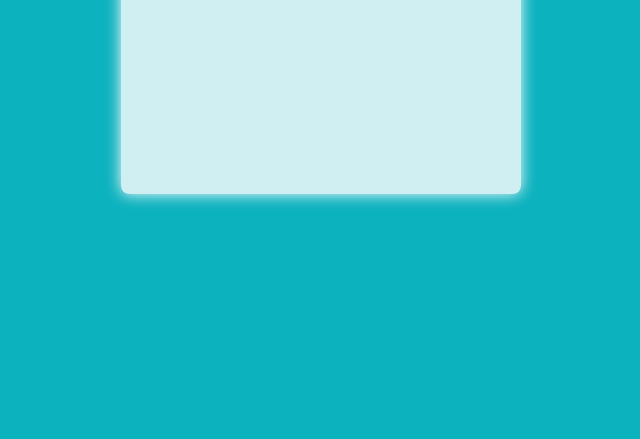
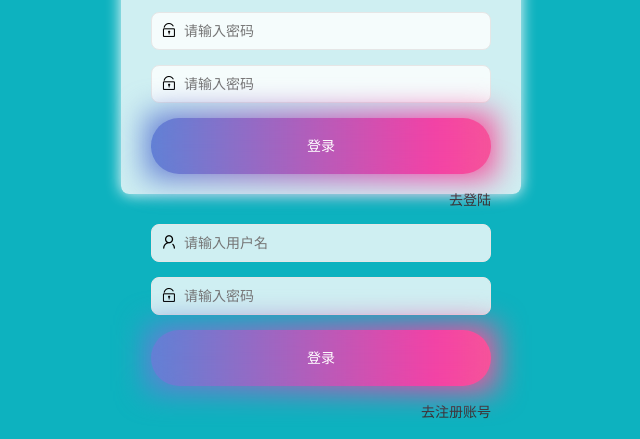
Before and after one commit to jirongliangss/big_event, a plain HTML site: page login.html in a window 1280 px wide. Shown: the part 361-800 px from the top of the page, without its empty margins (319-959 px from the left). Drawn offline with Linux system fonts and the light colour scheme.

Commit message:
完成登录

```diff
--- a/assets/js/login.js
+++ b/assets/js/login.js
@@ -1,13 +1,13 @@
 $(function() {
   // 点击“去注册账号”的链接
-  $('#link_reg').on('click', function() {
-    $('.login-box').hide()
-    $('.reg-box').show()
+  $('#link_login').on('click', function() {
+   $('#form_res').hide()
+    $('#form_login').show()
   })
 
   // 点击“去登录”的链接
-  $('#link_login').on('click', function() {
-    $('.login-box').show()
-    $('.reg-box').hide()
+  $('#link_reg').on('click', function() {
+     $('#form_login').hide()
+    $('#form_res').show()
   })
 })
--- a/login.html
+++ b/login.html
@@ -13,7 +13,48 @@
     <div class="logo_Regbox">
       <div class="logo_title"></div>
       <div class="logo_box">
-        #reg_
+          <form class="layui-form" id="form_res">
+            <div class="layui-form-item">
+              <i class="layui-icon layui-icon-username"></i>
+              <input type="text" name="username" required lay-verify="required" placeholder="请输入用户名" autocomplete="off" class="layui-input" />
+            </div>
+            <!-- 密码 -->
+            <div class="layui-form-item">
+              <i class="layui-icon layui-icon-password"></i>
+              <input type="password" name="password" required lay-verify="required|pwd" placeholder="请输入密码" autocomplete="off" class="layui-input" />
+            </div>
+            <div class="layui-form-item">
+              <i class="layui-icon layui-icon-password"></i>
+              <input type="password" name="password" required lay-verify="required|pwd" placeholder="请输入密码" autocomplete="off" class="layui-input" />
+            </div>
+            <!-- 登录按钮 -->
+            <div class="layui-form-item">
+              <!-- 注意：表单提交按钮和普通按钮的区别，就是 lay-submit 属性 -->
+              <button class="layui-btn layui-btn-fluid layui-btn-normal" lay-submit>登录</button>
+            </div>
+            <div class="layui-form-item links">
+              <a href="javascript:;" id="link_login">去登陆</a>
+            </div>
+          </form>
+        <form class="layui-form" id="form_login">
+          <div class="layui-form-item">
+            <i class="layui-icon layui-icon-username"></i>
+            <input type="text" name="username" required lay-verify="required" placeholder="请输入用户名" autocomplete="off" class="layui-input" />
+          </div>
+          <!-- 密码 -->
+          <div class="layui-form-item">
+            <i class="layui-icon layui-icon-password"></i>
+            <input type="password" name="password" required lay-verify="required|pwd" placeholder="请输入密码" autocomplete="off" class="layui-input" />
+          </div>
+          <!-- 登录按钮 -->
+          <div class="layui-form-item">
+            <!-- 注意：表单提交按钮和普通按钮的区别，就是 lay-submit 属性 -->
+            <button class="layui-btn layui-btn-fluid layui-btn-normal" lay-submit>登录</button>
+          </div>
+          <div class="layui-form-item links">
+            <a href="javascript:;" id="link_reg">去注册账号</a>
+          </div>
+        </form>
       </div>
     </div>
   </body>
```
